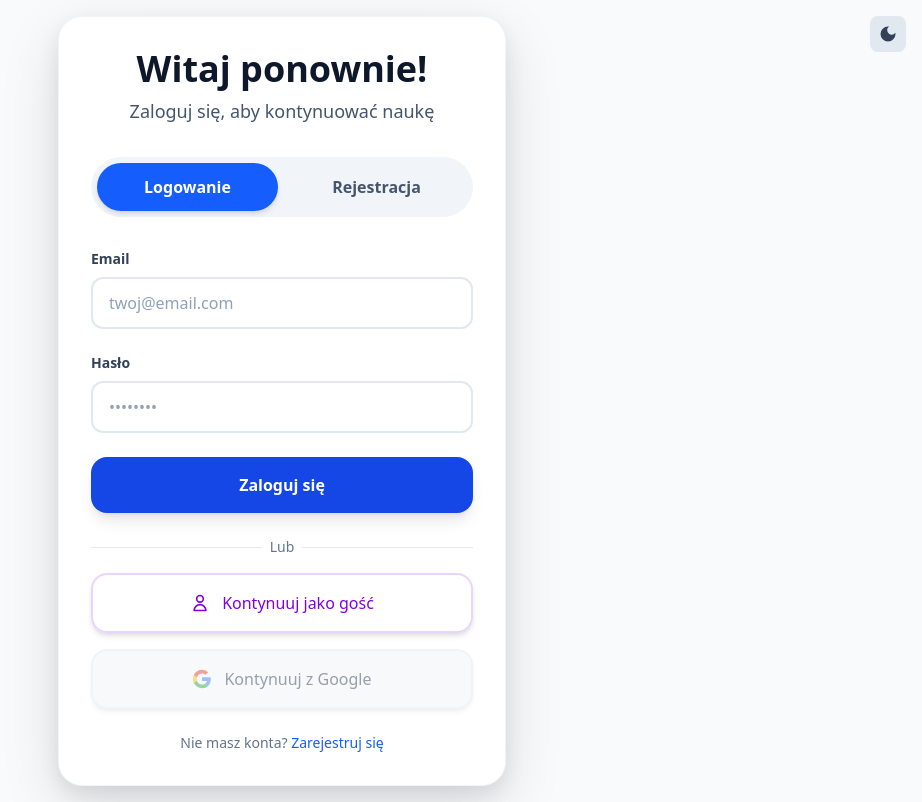
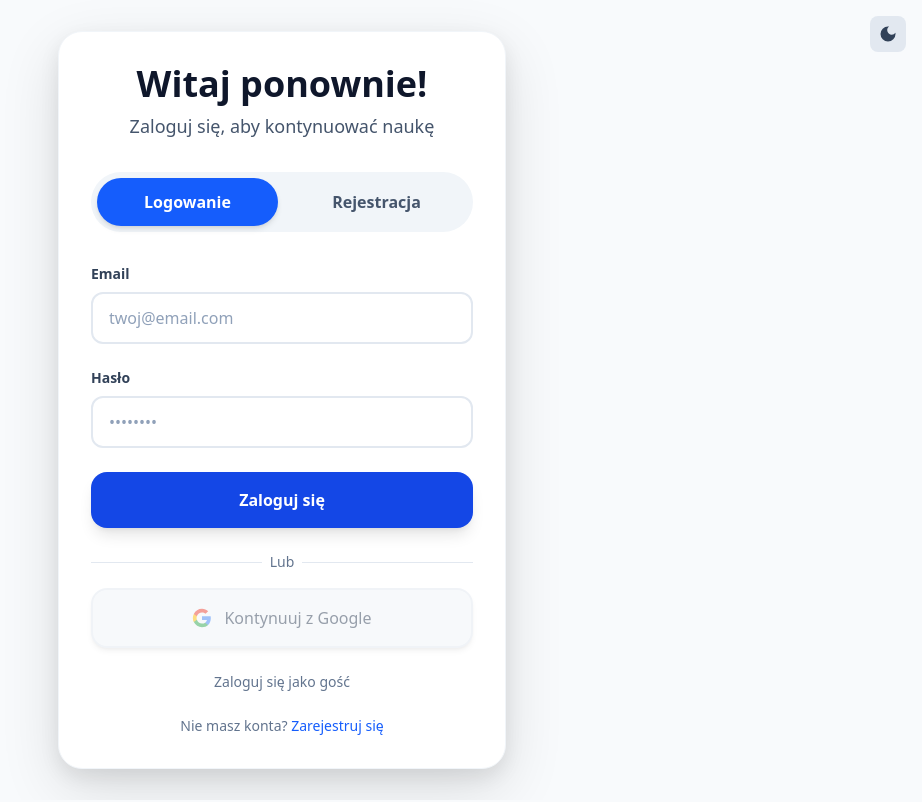
Before and after one commit to Rayzerrek/web-version-of-desktop-app, a React (Vite) app in the folder frontend/: page / in a window 1280 px wide. Shown: the whole page, without its empty margins (358-1280 px from the left). Built offline with nearby package versions, Linux system fonts and the light colour scheme; no server answers.

Commit message:
Guest account fix

```diff
--- a/frontend/src/components/AuthPanel.tsx
+++ b/frontend/src/components/AuthPanel.tsx
@@ -109,7 +109,7 @@ export default function AuthPanel({ onLoginSuccess }: AuthPanelProps) {
   const handleRegister = async (
     email: string,
     password: string,
-    username: string,
+    username: string
   ) => {
     setLoading(true);
     try {
@@ -232,17 +232,6 @@ export default function AuthPanel({ onLoginSuccess }: AuthPanelProps) {
             </div>
 
             <button
-              onClick={handleGuestLogin}
-              disabled={loading}
-              className="mt-4 w-full flex items-center justify-center gap-3 px-4 py-4 border-2 border-purple-200 dark:border-purple-600 rounded-2xl hover:bg-purple-50 dark:hover:bg-purple-900/30 hover:border-purple-300 dark:hover:border-purple-500 transition-all duration-200 disabled:opacity-50 disabled:cursor-not-allowed shadow-md hover:shadow-lg text-purple-700 dark:text-purple-300 font-medium"
-            >
-              <svg className="w-5 h-5" fill="none" stroke="currentColor" viewBox="0 0 24 24">
-                <path strokeLinecap="round" strokeLinejoin="round" strokeWidth={2} d="M16 7a4 4 0 11-8 0 4 4 0 018 0zM12 14a7 7 0 00-7 7h14a7 7 0 00-7-7z" />
-              </svg>
-              <span>Kontynuuj jako gość</span>
-            </button>
-
-            <button
               onClick={() => {
                 handleGoogleLogin();
               }}
@@ -270,6 +259,11 @@ export default function AuthPanel({ onLoginSuccess }: AuthPanelProps) {
               <span className="font-medium text-slate-700 dark:text-slate-200">
                 Kontynuuj z Google
               </span>
+            </button>
+          </div>
+          <div className="mt-6 text-center text-sm text-slate-500 dark:text-slate-400">
+            <button onClick={handleGuestLogin} disabled={loading} className="cursor-pointer hover:underline hover:text-slate-700 dark:hover:text-slate-200 font-medium">
+              <span>Zaloguj się jako gość</span>
             </button>
           </div>
 
--- a/frontend/src/services/LessonService.tsx
+++ b/frontend/src/services/LessonService.tsx
@@ -20,10 +20,13 @@ export class LessonService {
       return Array.from(this.cache.values());
     }
 
+    // Courses are public - token is optional
     const token = localStorage.getItem("access_token");
+    const headers = token ? authHeaders(token) : { "Content-Type": "application/json" };
+
     const rawCourses = await apiFetch<any[]>(`/courses`, {
       method: "GET",
-      headers: authHeaders(token ?? undefined),
+      headers: headers,
     });
 
     const courses: Course[] = (rawCourses || []).map((c: any) => {
@@ -62,12 +65,15 @@ export class LessonService {
   }
 
   async getLessonById(lessonId: string): Promise<Lesson | null> {
-    const token = this.getTokenOrThrow();
+    // Lessons are public - token is optional
+    const token = localStorage.getItem("access_token");
+    const headers = token ? authHeaders(token) : { "Content-Type": "application/json" };
+
     const lesson = await apiFetch<Lesson>(
       `/lessons/${encodeURIComponent(lessonId)}`,
       {
         method: "GET",
-        headers: authHeaders(token),
+        headers: headers,
       },
     );
     return lesson;
```
Also changed, not shown: 2 other files (tests, documents, lock files or other folders).
